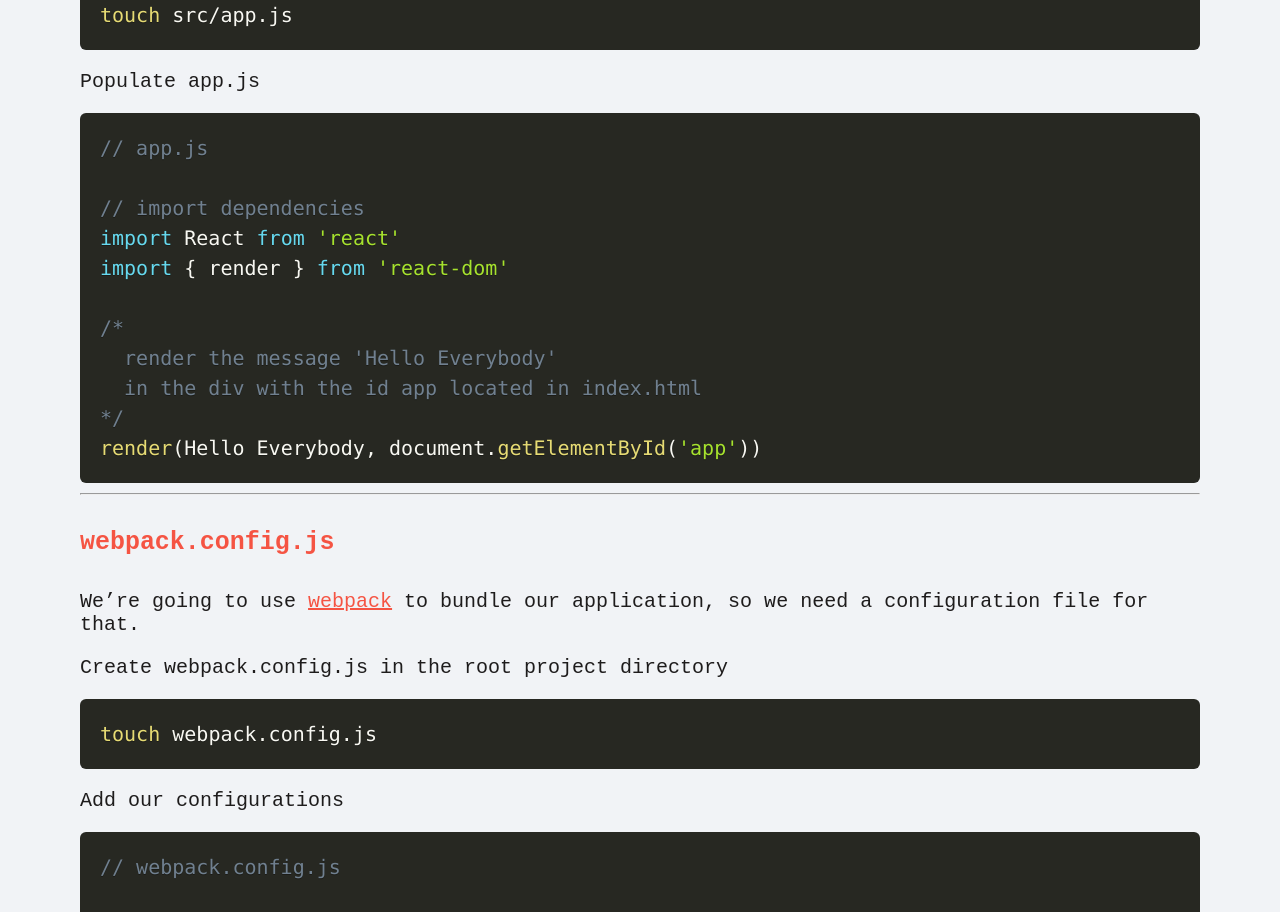
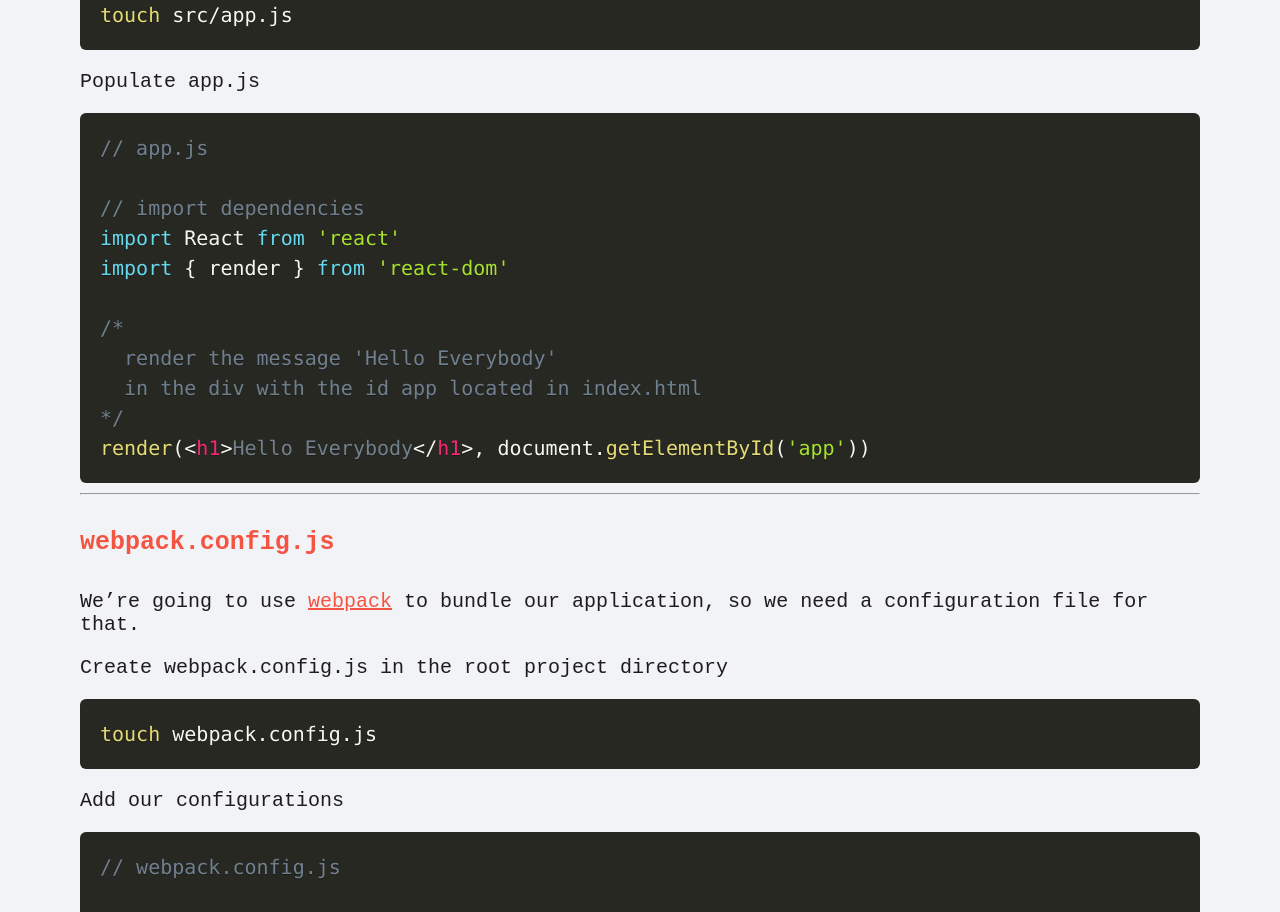
Before and after one commit to aaronshivers/react-guide, a plain HTML site: page index.html in a window 1280 px wide. Shown: the part 4065-4977 px from the top of the page. Drawn offline with nearby package versions, Linux system fonts and the light colour scheme.

Commit message:
escaped characters in jsx

```diff
--- a/index.html
+++ b/index.html
@@ -192,7 +192,7 @@
               render the message 'Hello Everybody'
               in the div with the id app located in index.html
             */
-            render(<h1>Hello Everybody</h1>, document.getElementById('app'))
+            render(&lt;h1&gt;Hello Everybody&lt;/h1&gt;, document.getElementById('app'))
           </code>
         </pre>
         <hr>
```
